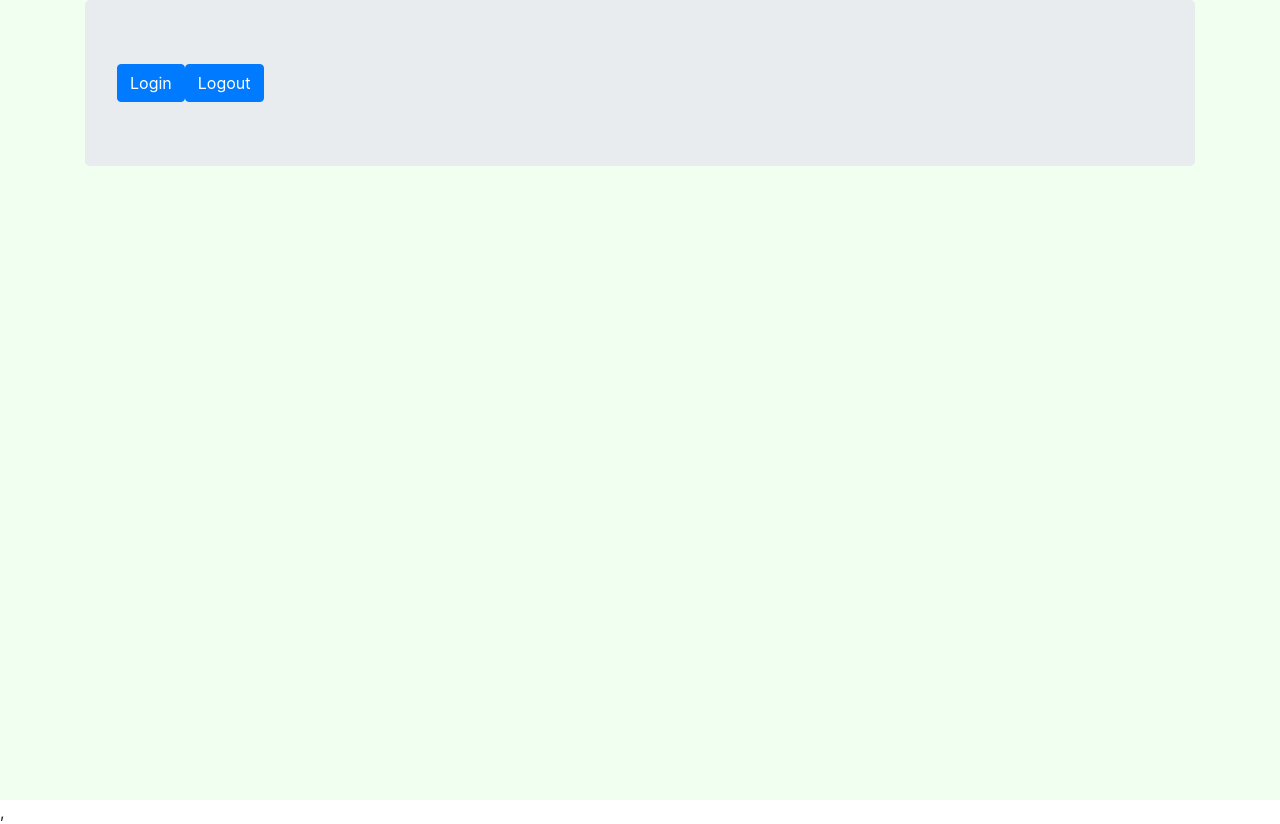
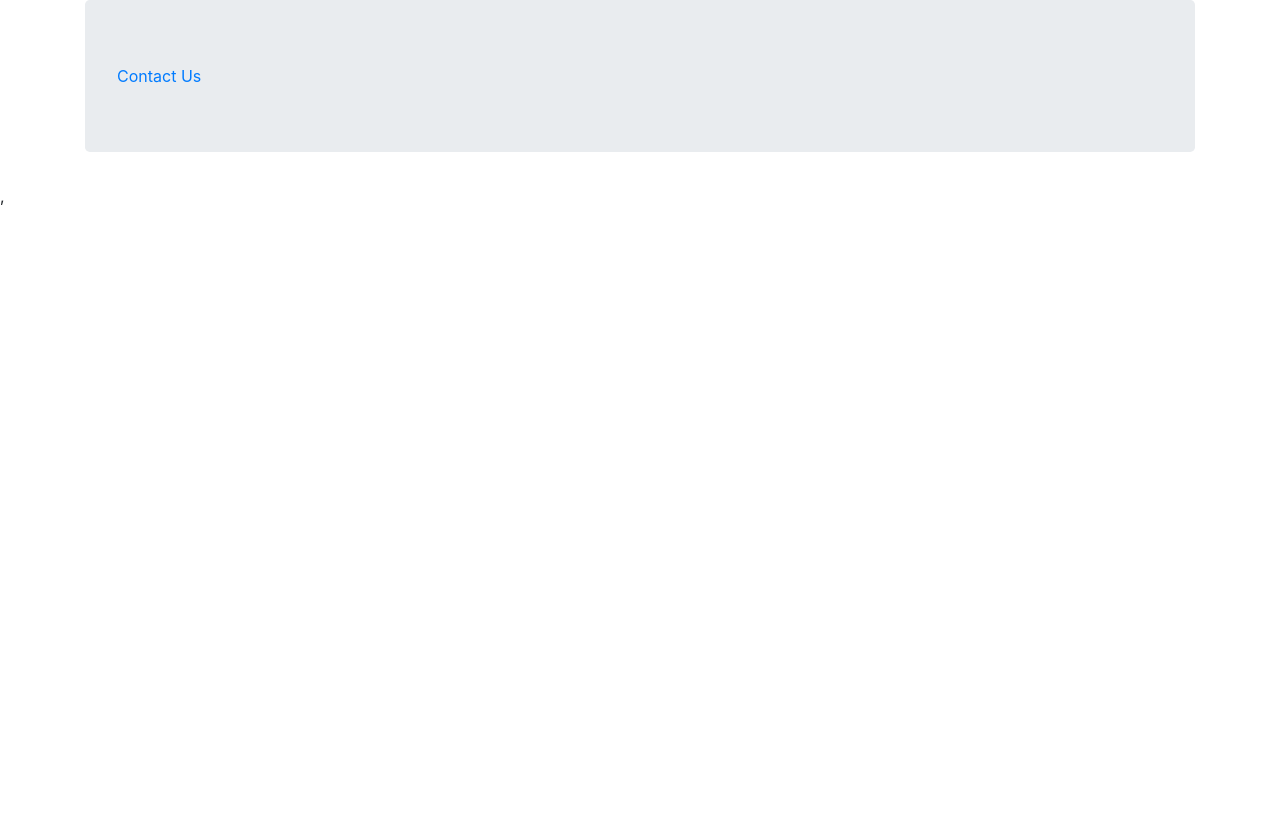
Before and after one commit to KateAnn19/Replate_Version2, a React (Create React App) app: page /login in a window 1280 px wide. After the commit the page ends 800 px from the top, so only its background shows below. Built offline with nearby package versions, Linux system fonts and the light colour scheme.

Commit message:
link to marketing working

```diff
--- a/src/App.js
+++ b/src/App.js
@@ -35,19 +35,15 @@ import { LinkContainer } from "react-router-bootstrap";
 
 function App() {
   return (
-      <div className="App">
+    <>
         <Container>
           <Jumbotron className="jumbotron">
             <ButtonToolbar className="custom-btn-toolbar">
-              <Link to="/">
-                <Button>Login</Button>
-              </Link>
-              <Link to="/logout">
-                <Button>Logout</Button>
-              </Link>
+                <a href="https://ui-replatemarketing.vercel.app/">Contact Us</a>
             </ButtonToolbar>
           </Jumbotron>
         </Container>
+
 
 
           <Route exact path="/" component={LoginUser} />
@@ -79,9 +75,24 @@ function App() {
           <ProtectedRoute path="/pickup-list" component={PickUpList} />
           <ProtectedRoute path="/logout" component={Logout} />
           <ProtectedRoute path="/editPickup" component={EditPickup} />
-      </div>
-
+   </>
   );
 }
 
 export default App;
+
+
+
+ // eslint-disable-next-line no-lone-blocks
+ {/* <Container>
+          <Jumbotron className="jumbotron">
+            <ButtonToolbar className="custom-btn-toolbar">
+              <Link to="/">
+                <Button>Login</Button>
+              </Link>
+              <Link to="/logout">
+                <Button>Logout</Button>
+              </Link>
+            </ButtonToolbar>
+          </Jumbotron>
+        </Container> */}
--- a/src/components/styles/App.css
+++ b/src/components/styles/App.css
@@ -1,5 +1,5 @@
 .App{
-    text-align: center;
+    /* text-align: center; */
     background-color: honeydew;
     height: 100vh;
 }
--- a/src/components/volunteers/editVolProfileForm.js
+++ b/src/components/volunteers/editVolProfileForm.js
@@ -9,9 +9,9 @@ import { getVolProfData} from "../store/actions/index";
 
 const EditProfileForm = ({ setToggle, profile, volProf }) => {
   const [editProfile, setEditedProfile] = useState({
-    name: volProf["volunteer-name"],
-    phone: volProf["volunteer-phone"],
-    id: volProf["volunteer-id"],
+    "name": volProf["volunteer-name"],
+    "phone": volProf["volunteer-phone"],
+    "id": volProf["volunteer-id"],
   });
 
 
@@ -45,6 +45,8 @@ const EditProfileForm = ({ setToggle, profile, volProf }) => {
       .catch((err) => console.log(err.response));
   };
 
+
+
   return (
     <div className="">
       <form onSubmit={editVolProfile}>
@@ -77,7 +79,7 @@ const mapStateToProps = (state) => {
   return {
     isFetching: state.isFetching,
     error: state.error,
-    volProf: state.busProf,
+    volProf: state.volProf,
   };
 };
 
```
